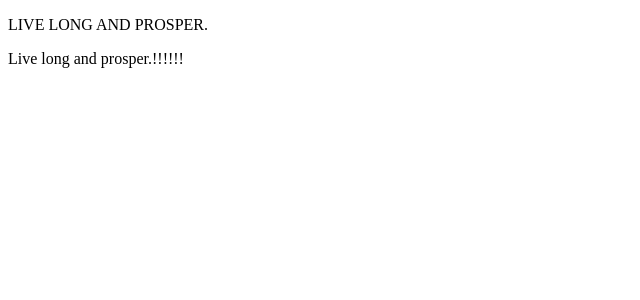
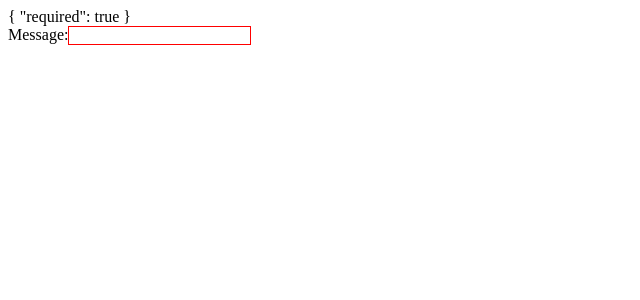
Before and after one commit to training4developers/angular_03192018, an Angular app: page / in a window 1280 px wide. Shown: the top 300 px of the page, without its empty margins (0-640 px from the left). Built offline with nearby package versions, Linux system fonts and the light colour scheme.

Commit message:
added code demos

```diff
--- a/src/app/app.component.html
+++ b/src/app/app.component.html
@@ -1 +1 @@
-<demo-pipe></demo-pipe>
+<demo-form></demo-form>
--- /dev/null
+++ b/src/app/demos/components/demo-form/demo-form.component.css
@@ -0,0 +1,12 @@
+input.ng-invalid {
+  border: 1px solid red;
+}
+
+
+input + span {
+  display:none;
+}
+
+input.ng-invalid.ng-touched + span {
+  display:inline;
+}
--- /dev/null
+++ b/src/app/demos/components/demo-form/demo-form.component.html
@@ -0,0 +1,9 @@
+<form [formGroup]="demoForm">
+  <div>
+    {{this.demoForm.controls.messageInput.errors | json}}
+  </div>
+
+  <label for="message-input">Message:</label>
+  <input type="text" id="message-input" formControlName="messageInput">
+  <span>Message is required.</span>
+</form>
--- /dev/null
+++ b/src/app/demos/components/demo-form/demo-form.component.ts
@@ -0,0 +1,28 @@
+import { Component, OnInit } from '@angular/core';
+import { FormGroup, FormBuilder, Validators } from '@angular/forms';
+
+@Component({
+  selector: 'demo-form',
+  templateUrl: './demo-form.component.html',
+  styleUrls: ['./demo-form.component.css']
+})
+export class DemoFormComponent implements OnInit {
+
+  demoForm: FormGroup;
+
+  constructor(private fb: FormBuilder) {
+
+    this.demoForm = this.fb.group({
+      messageInput: ['', {
+        validators: [
+          Validators.required, Validators.minLength(4)
+        ],
+      }],
+    });
+
+  }
+
+  ngOnInit() {
+  }
+
+}
--- a/src/app/demos/demos.module.ts
+++ b/src/app/demos/demos.module.ts
@@ -1,14 +1,19 @@
 import { NgModule } from '@angular/core';
 import { CommonModule } from '@angular/common';
+import { ReactiveFormsModule } from '@angular/forms';
+
 import { DemoPipeComponent } from './components/demo-pipe/demo-pipe.component';
 import { MyUpperCasePipe } from './pipes/my-upper-case.pipe';
 import { MyAppendPipe } from './pipes/my-append.pipe';
+import { DemoFormComponent } from './components/demo-form/demo-form.component';
 
 @NgModule({
   imports: [
-    CommonModule
+    CommonModule, ReactiveFormsModule,
   ],
-  declarations: [DemoPipeComponent, MyUpperCasePipe, MyAppendPipe],
-  exports: [DemoPipeComponent],
+  declarations: [
+    DemoPipeComponent, MyUpperCasePipe, MyAppendPipe, DemoFormComponent
+  ],
+  exports: [DemoPipeComponent, DemoFormComponent],
 })
 export class DemosModule { }
```
Also changed, not shown: 1 other file (tests, documents, lock files or other folders).
